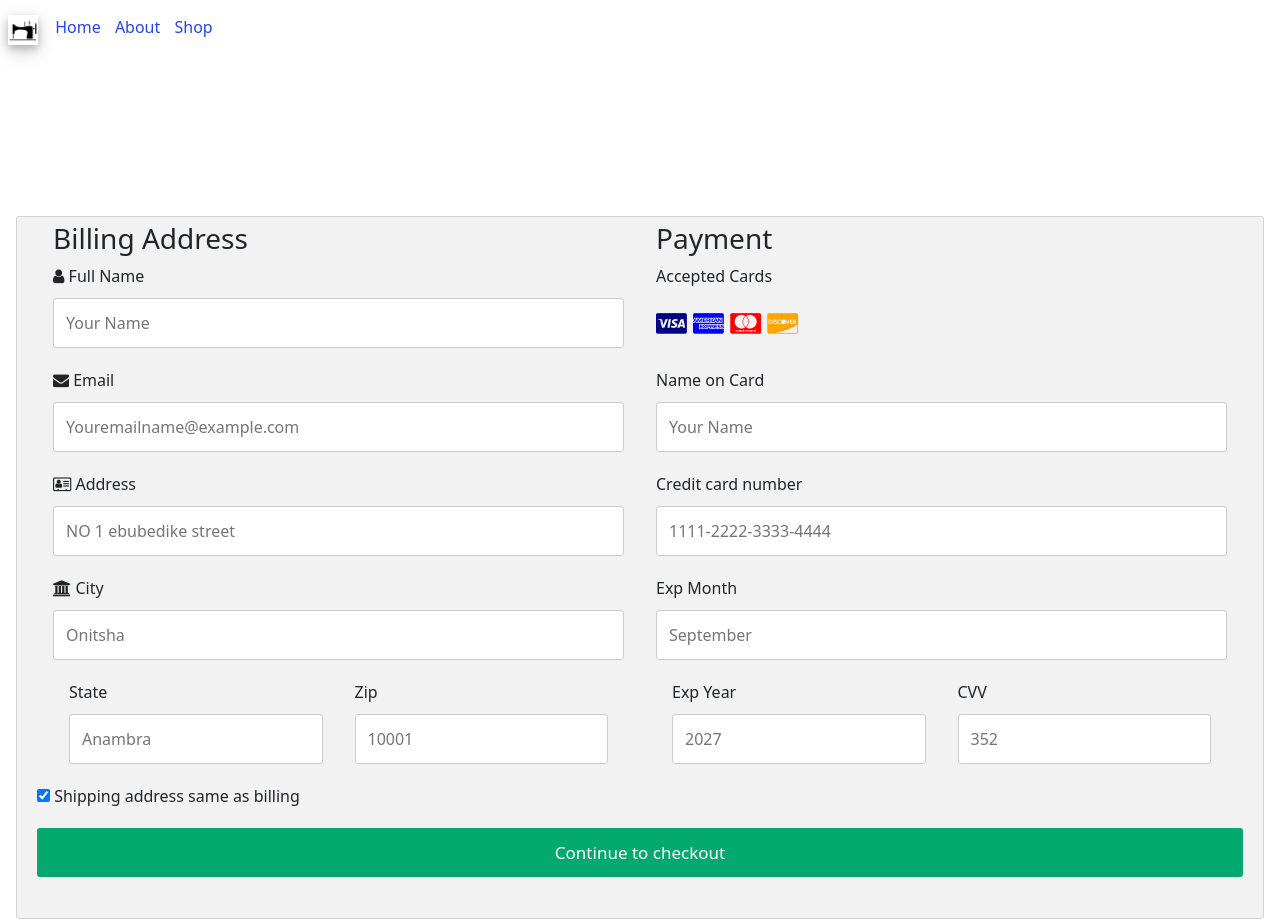
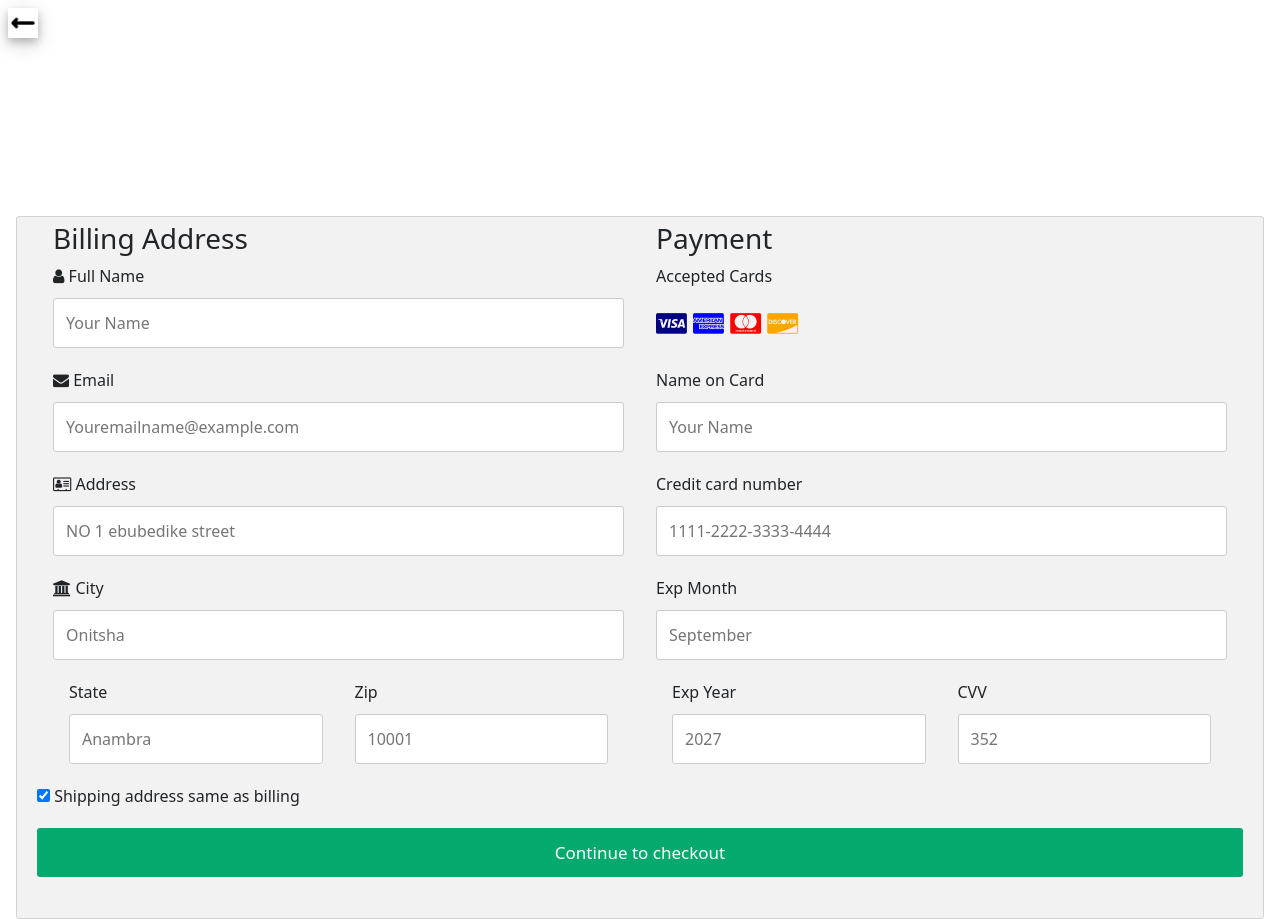
Before and after one commit to chuma-beep/OMOTAILOR, a website: page checkout.html in a window 1280 px wide. Shown: the top 919 px of the page. Drawn offline with nearby package versions, Linux system fonts and the light colour scheme.

Commit message:
additional changes

```diff
--- a/cart.css
+++ b/cart.css
@@ -15,7 +15,7 @@ html, body{
 .nav-bar {
   top: 0px;
   position: fixed;
- z-index: 1;
+
   width: 100vw;
   margin: 0px;
   padding-top: 0px;
@@ -29,10 +29,11 @@ html, body{
 }
 
 .topnav{
-  position: absolute;
+  position: fixed;
   width: 100%;
   height: 50px;
   background-color: transparent;
+
 
 }
 
@@ -46,14 +47,11 @@ html, body{
 }
 
 
-
 .topnav a {
   overflow: hidden;
   position: relative;
   display: inline-block;
 }
-
-
 
 .topnav
 a::before,
--- a/checkout.css
+++ b/checkout.css
@@ -16,6 +16,7 @@ html, body{
   width: 100vw;
   padding-top: 0px;
   background-color:transparent;
+  z-index: 1000;
 }
 
 .nav-list{
@@ -30,8 +31,9 @@ html, body{
   width: 100%;
   height: 50px;
   background-color: transparent;
+  z-index: 1000;
 }
-
+/*
 .topnav a {
   color: #2446f0;
   text-align: center;
@@ -39,12 +41,12 @@ html, body{
   list-style: none;
   margin: 5px;
   top: 10px;
-}
+}*/
 
 
 
 /* css transitions that makes the text change when you hover on them. */
-
+/*
 .topnav a {
   overflow: hidden;
   position: relative;
@@ -98,13 +100,17 @@ a span {
 a:hover span {
   transform: translate3d(-200%, 0, 0);
 }
-
+*/
 .logo-img {
   position: absolute;
   display: none;
   top: 0px;
+  transition: transform .2s;
 }
 
+.log-img:hover{
+  transform: scale(1.1);
+}
 
 .log-img{
   top: 0px;
--- a/checkout.html
+++ b/checkout.html
@@ -31,11 +31,11 @@
 <div class="navbar">
    <div class="nav-bar">
    <div class="topnav">
-  <img src="images/logo.png" alt="logo" class="log-img"/>
+  <a href="cart.html"><img src="images/icons8-left-arrow-64.png" alt="logo" class="log-img"/></a>
      <!--<p>Hover <a href="#" data-replace="get a link"><span>get a link</span></a></p>-->
-  <a href="index.html" data-replace="Home"><span>Home</span></a>
+ <!-- <a href="index.html" data-replace="Home"><span>Home</span></a>
      <a href="about.html" data-replace="About"><span>About</span></a>
-     <a href="store.html" data-replace="Shop"><span>Shop</span></a>
+     <a href="store.html" data-replace="Shop"><span>Shop</span></a>-->
 </ul>
    </div>
 </div>
@@ -43,6 +43,8 @@
 
 <!--body-->
 <div class="flex-container">
+
+
 <div class="row">
   <div class="col-75">
     <div class="b-container">
```
Also changed, not shown: images/icons8-left-arrow-64.png (added).
